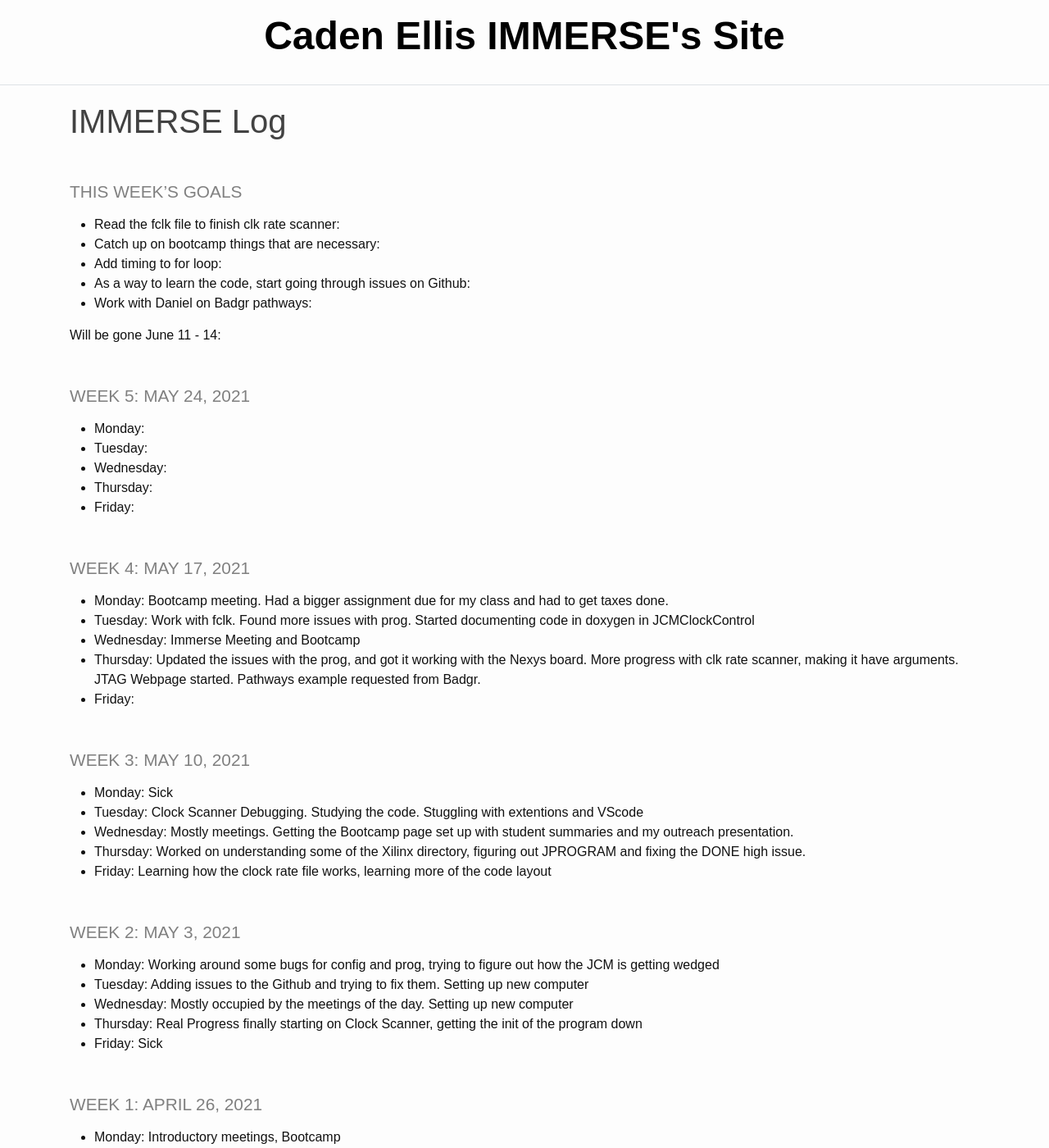
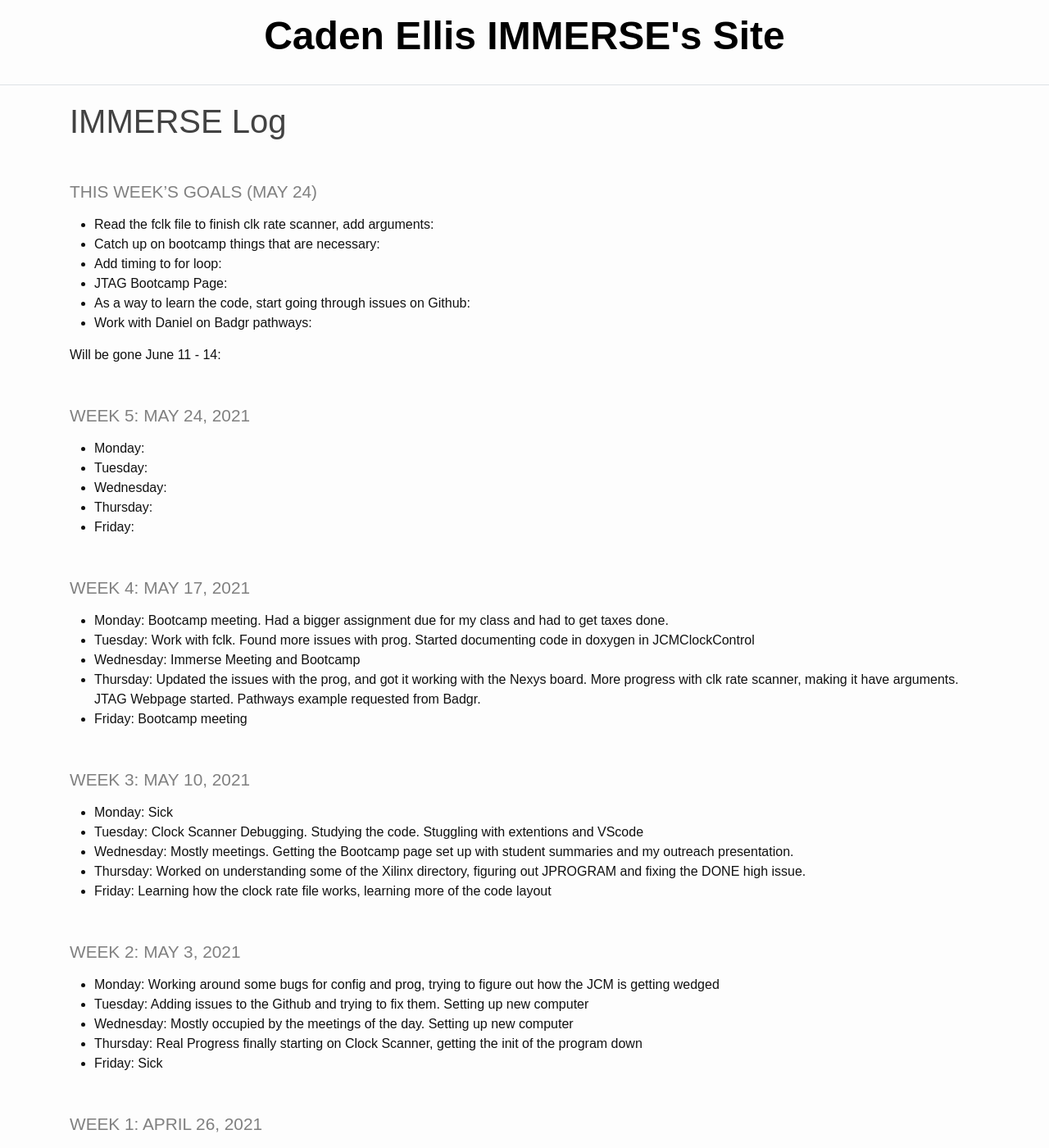
Before and after one commit to Caden-Ellis77/ImmerseSite, a Jekyll site: the page built from _pages/log.md, in a window 1280 px wide and 1400 px high. Shown: the whole window at 82% size. Built offline with Jekyll 4.4.1, drawn with Linux system fonts in a browser that asks for light colours.

Commit message:
May 24 Goals

```diff
--- a/_pages/log.md
+++ b/_pages/log.md
@@ -3,10 +3,11 @@ layout: default
 title: IMMERSE Log
 ---
 
-### This Week's Goals
-* **Read the fclk file to finish clk rate scanner**:
+### This Week's Goals (May 24)
+* **Read the fclk file to finish clk rate scanner, add arguments**:
 * **Catch up on bootcamp things that are necessary**:
 * **Add timing to for loop**:
+* **JTAG Bootcamp Page**:
 * **As a way to learn the code, start going through issues on Github**:
 * **Work with Daniel on Badgr pathways**:
 
@@ -27,7 +28,7 @@ title: IMMERSE Log
 * **Tuesday**: Work with fclk. Found more issues with prog. Started documenting code in doxygen in JCMClockControl
 * **Wednesday**: Immerse Meeting and Bootcamp
 * **Thursday**: Updated the issues with the prog, and got it working with the Nexys board. More progress with clk rate scanner, making it have arguments. JTAG Webpage started. Pathways example requested from Badgr.
-* **Friday**:
+* **Friday**: Bootcamp meeting
 
 ### Week 3: May 10, 2021
 
```
